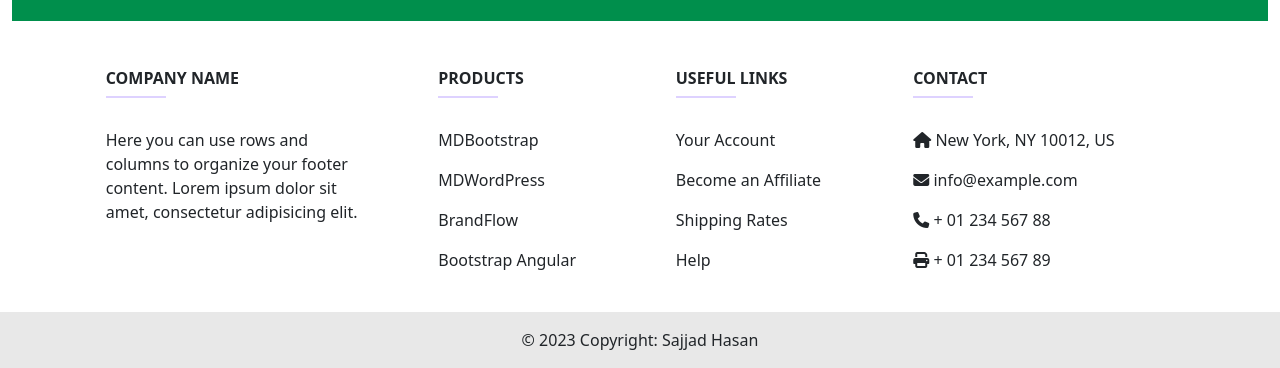
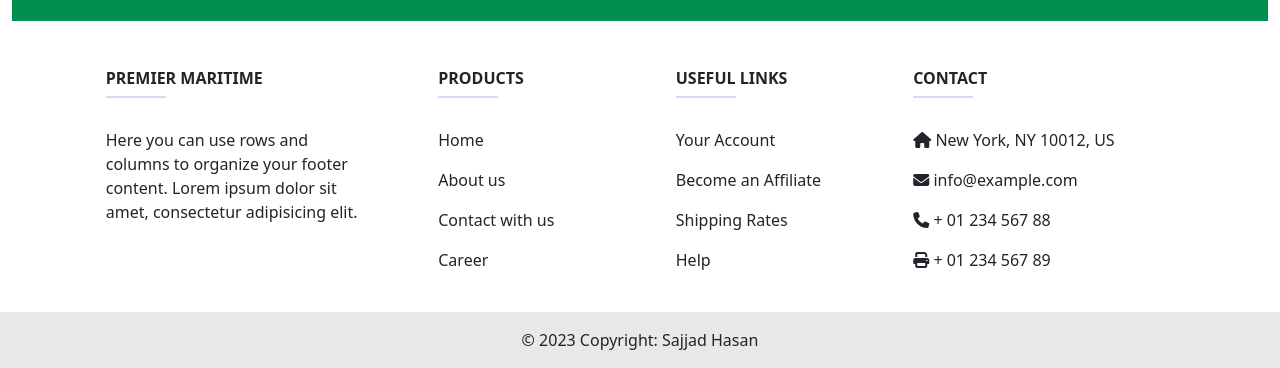
Before and after one commit to sajjad1916/Premier-maritime, a plain HTML site: page index.html in a window 1280 px wide. Shown: the part 3139-3507 px from the top of the page. Drawn offline with nearby package versions, Linux system fonts and the light colour scheme.

Commit message:
first commit

```diff
--- a/index.html
+++ b/index.html
@@ -282,7 +282,7 @@
           <div class="container text-center text-md-start mt-5">
             <div class="row mt-3">
               <div class="col-md-3 col-lg-4 col-xl-3 mx-auto mb-4">
-                <h6 class="text-uppercase fw-bold">Company name</h6>
+                <h6 class="text-uppercase fw-bold">Premier Maritime</h6>
                 <hr
                   class="mb-4 mt-0 d-inline-block mx-auto"
                   style="width: 60px; background-color: #7c4dff; height: 2px"
@@ -301,16 +301,16 @@
                   style="width: 60px; background-color: #7c4dff; height: 2px"
                 />
                 <p>
-                  <a href="#!" class="text-dark">MDBootstrap</a>
+                  <a href="#!" class="text-dark">Home</a>
                 </p>
                 <p>
-                  <a href="#!" class="text-dark">MDWordPress</a>
+                  <a href="#!" class="text-dark">About us</a>
                 </p>
                 <p>
-                  <a href="#!" class="text-dark">BrandFlow</a>
+                  <a href="#!" class="text-dark">Contact with us</a>
                 </p>
                 <p>
-                  <a href="#!" class="text-dark">Bootstrap Angular</a>
+                  <a href="#!" class="text-dark">Career</a>
                 </p>
               </div>
 
```
